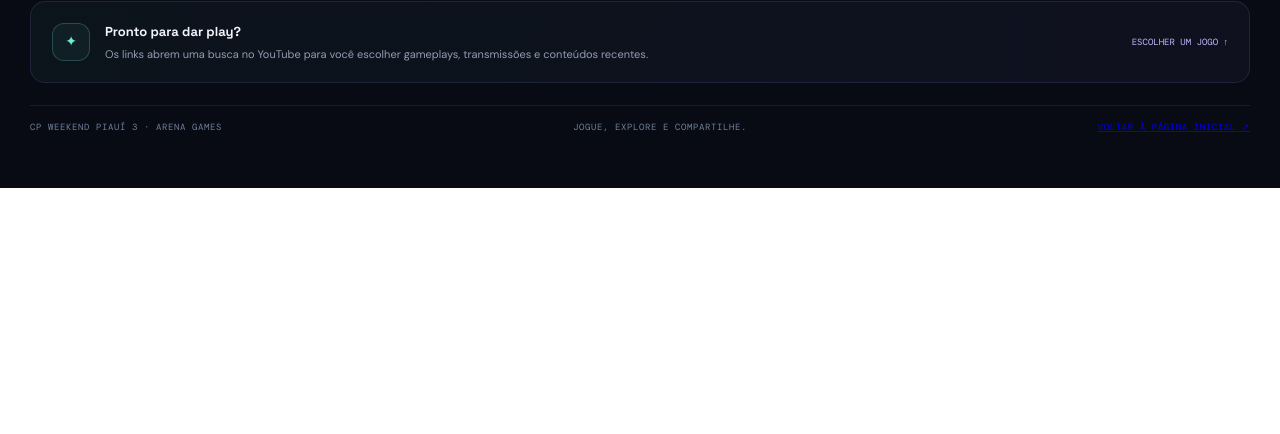
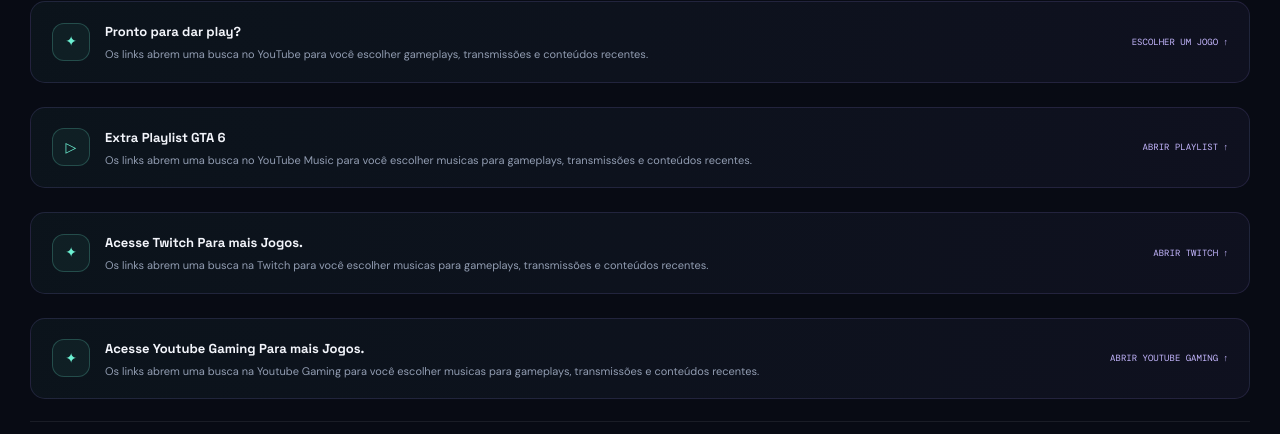
Before and after one commit to talilotarlison/campus_party_piaui_2026, a plain HTML site: page arena-games.html in a window 1280 px wide. Shown: the part 2670-3104 px from the top of the page. Before the commit the page ends 2858 px from the top, so only its background shows below. Drawn offline with nearby package versions, Linux system fonts and the light colour scheme.

```diff
--- a/arena-games.html
+++ b/arena-games.html
@@ -369,6 +369,30 @@
                 </div>
                 <a href="#explorar">ESCOLHER UM JOGO ↑</a>
             </section>
+            <section class="arena-tip">
+                <span class="tip-mark">▷</span>
+                <div><strong>Extra Playlist GTA 6</strong>
+                    <p>Os links abrem uma busca no YouTube Music para você escolher musicas para gameplays, transmissões e conteúdos
+                        recentes.</p>
+                </div>
+                <a href="https://music.youtube.com/playlist?list=RDCLAK5uy_llicVTy8JTX0jwExxTZpE2iiFxWO6exs8">ABRIR PLAYLIST ↑</a>
+            </section>
+            <section class="arena-tip">
+                <span class="tip-mark">✦</span>
+                <div><strong>Acesse Twitch Para mais Jogos.</strong>
+                    <p>Os links abrem uma busca na Twitch para você escolher musicas para gameplays, transmissões e conteúdos
+                        recentes.</p>
+                </div>
+                <a href="https://www.twitch.tv/">ABRIR TWITCH ↑</a>
+            </section>
+            <section class="arena-tip">
+                <span class="tip-mark">✦</span>
+                <div><strong>Acesse Youtube Gaming Para mais Jogos.</strong>
+                    <p>Os links abrem uma busca na Youtube Gaming para você escolher musicas para gameplays, transmissões e conteúdos
+                        recentes.</p>
+                </div>
+                <a href="https://www.youtube.com/gaming">ABRIR YOUTUBE GAMING ↑</a>
+            </section>
         </main>
 
         <footer class="foot">
```
